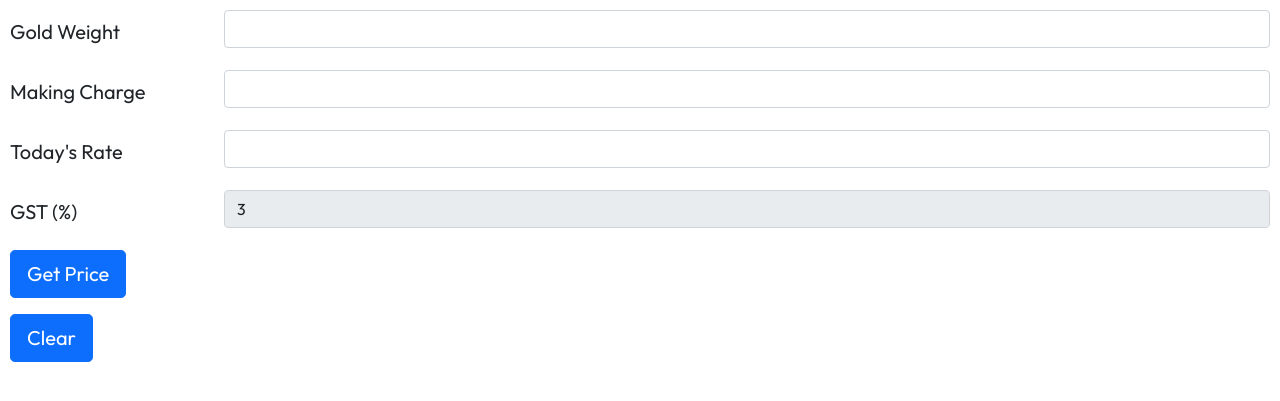
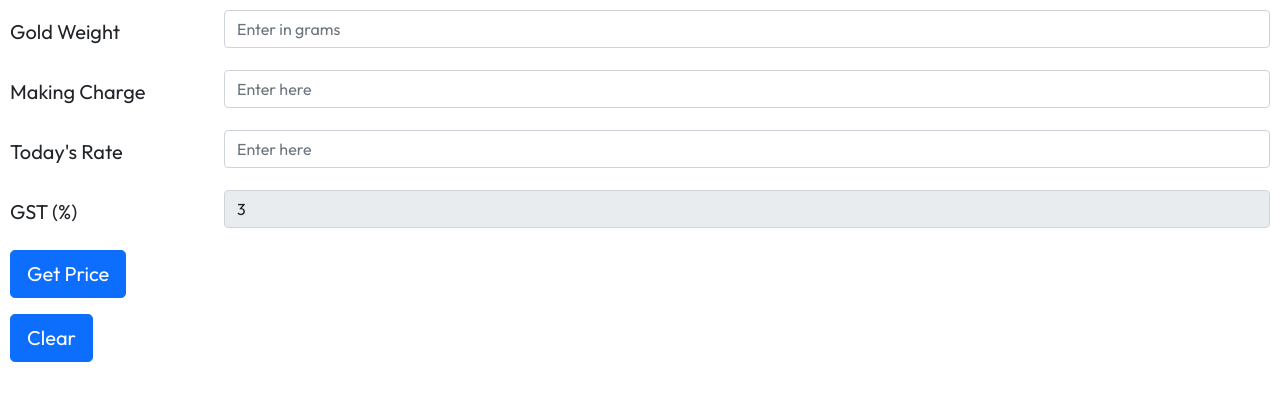
Before and after one commit to thecuriousjuel/Gold-Price-Calculator, a Flask app: page / in a window 1280 px wide. Shown: the top 401 px of the page. Run offline with Flask 2, Linux system fonts and the light colour scheme.

```diff
--- a/templates/index.html
+++ b/templates/index.html
@@ -16,21 +16,21 @@
     <div class="mb-3 row">
         <label for="weight" class="col-sm-2 col-form-label">Gold Weight</label>
         <div class="col-sm-10">
-          <input name="weight" id="weight" type="number" step="0.001" class="form-control" required>
+          <input name="weight" id="weight" type="number" step="0.001" class="form-control" placeholder="Enter in grams" required>
         </div>
     </div>
 
     <div class="mb-3 row">
         <label for="making" class="col-sm-2 col-form-label">Making Charge</label>
         <div class="col-sm-10">
-            <input name="making" id="making" type="number" step="0.001" class="form-control" required>
+            <input name="making" id="making" type="number" step="0.001" class="form-control" placeholder="Enter here" required>
         </div>
     </div>
 
     <div class="mb-3 row">
         <label for="rate" class="col-sm-2 col-form-label">Today's Rate</label>
         <div class="col-sm-10">
-            <input name="rate" id="rate" type="number" step="0.001" class="form-control" required>
+            <input name="rate" id="rate" type="number" step="0.001" class="form-control" placeholder="Enter here" required>
         </div>
     </div>
 
```
